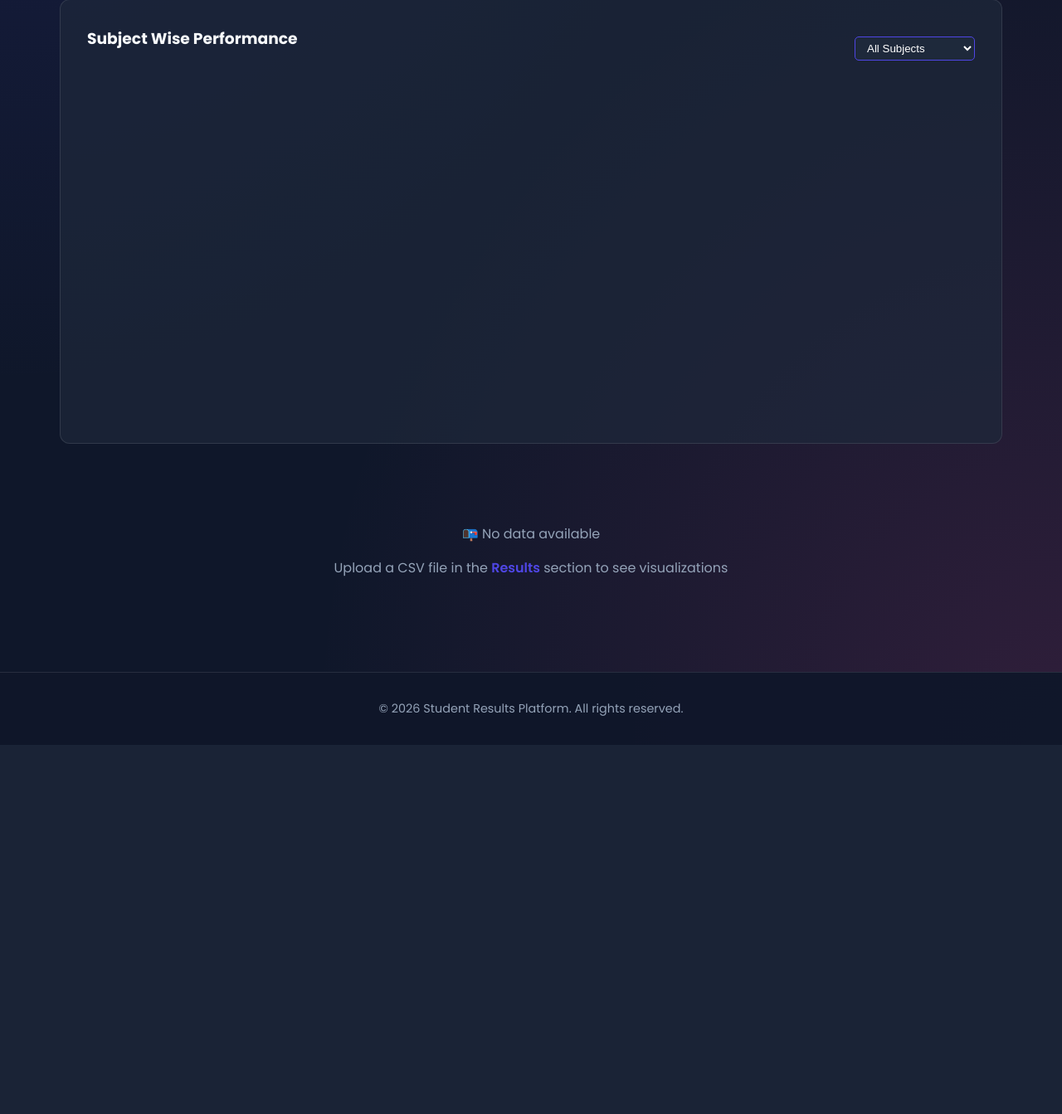
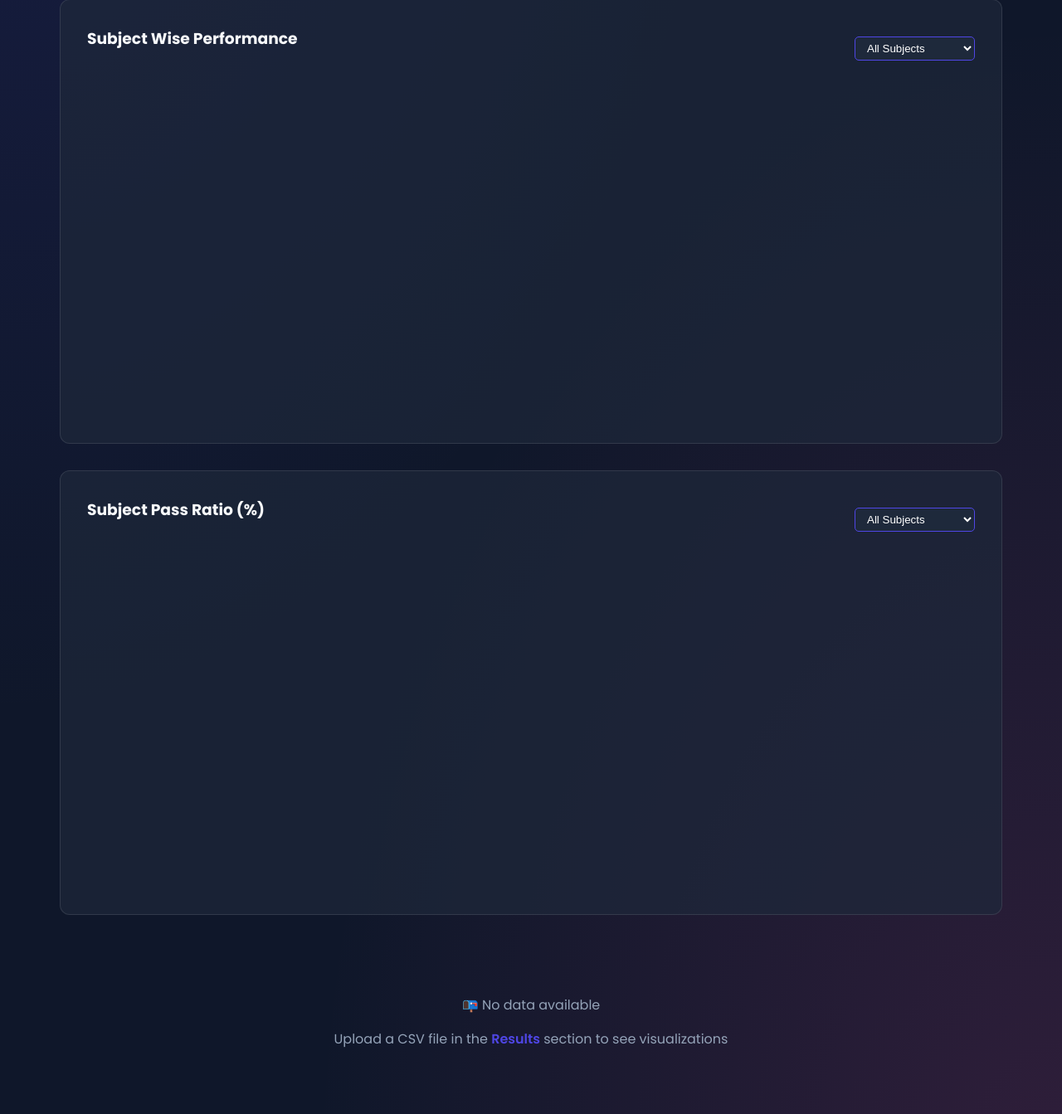
Before and after one commit to shakeebparacha/Result_fatch, a Flask app: page /graphs in a window 1280 px wide. Shown: the part 573-1916 px from the top of the page at 83% size. Before the commit the page ends 1471 px from the top, so only its background shows below. Run offline with Flask 3, Linux system fonts and the light colour scheme; data that the repository does not hold is empty.

Commit message:
% bar chart

```diff
--- a/app.py
+++ b/app.py
@@ -68,7 +68,12 @@ def get_results():
             with open(CSV_FILE, 'r', encoding='utf-8') as f:
                 reader = csv.DictReader(f)
                 results_list = list(reader)
-        return jsonify({"status": "success", "data": results_list})
+
+        response = jsonify({"status": "success", "data": results_list})
+        response.headers['Cache-Control'] = 'no-cache, no-store, must-revalidate'
+        response.headers['Pragma'] = 'no-cache'
+        response.headers['Expires'] = '0'
+        return response
     except Exception as e:
         return jsonify({"status": "error", "message": str(e)}), 500
 
--- a/static/js/graphs.js
+++ b/static/js/graphs.js
@@ -3,6 +3,7 @@
 let pieChart = null;
 let barChart = null;
 let studentPerformanceChart = null;
+let subjectPassRatioChart = null;
 
 document.addEventListener('DOMContentLoaded', function() {
     loadGraphData();
@@ -12,7 +13,7 @@ document.addEventListener('DOMContentLoaded', function() {
 });
 
 function loadGraphData() {
-    fetch('/api/results')
+    fetch('/api/results?_t=' + new Date().getTime())
         .then(response => response.json())
         .then(data => {
             const results = data.data || [];
@@ -29,10 +30,10 @@ function loadGraphData() {
             let failCount = 0;
 
             results.forEach(row => {
-                const status = String(row.Status || '').toUpperCase();
-                if (status === 'PASS') {
+                const status = String(row.Status || '').trim().toUpperCase();
+                if (status === 'PASS' || status.includes('PASS')) {
                     passCount++;
-                } else if (status === 'FAIL') {
+                } else if (status === 'FAIL' || status.includes('FAIL') || status.length > 0) {
                     failCount++;
                 }
             });
@@ -49,6 +50,7 @@ function loadGraphData() {
             renderPieChart(passCount, failCount);
             renderBarChart(passCount, failCount, results.length);
             renderStudentPerformanceChart(results);
+            renderSubjectPassRatioChart(results);
         })
         .catch(error => {
             console.error('Error loading graph data:', error);
@@ -317,9 +319,11 @@ function showNoDataMessage() {
     const pieContainer = document.getElementById('pieChart');
     const barContainer = document.getElementById('barChart');
     const perfContainer = document.getElementById('studentPerformanceChart');
+    const ratioContainer = document.getElementById('subjectPassRatioChart');
     if (pieContainer) pieContainer.style.display = 'none';
     if (barContainer) barContainer.style.display = 'none';
     if (perfContainer) perfContainer.style.display = 'none';
+    if (ratioContainer) ratioContainer.style.display = 'none';
 }
 
 function hideNoDataMessage() {
@@ -332,7 +336,118 @@ function hideNoDataMessage() {
     const pieContainer = document.getElementById('pieChart');
     const barContainer = document.getElementById('barChart');
     const perfContainer = document.getElementById('studentPerformanceChart');
+    const ratioContainer = document.getElementById('subjectPassRatioChart');
     if (pieContainer) pieContainer.style.display = 'block';
     if (barContainer) barContainer.style.display = 'block';
     if (perfContainer) perfContainer.style.display = 'block';
+    if (ratioContainer) ratioContainer.style.display = 'block';
 }
+
+    // Check for subject pass ratio filter
+    const ratioFilterElem = document.getElementById('subjectRatioGroupFilter');
+    if (ratioFilterElem && !ratioFilterElem.hasEventListener) {
+        ratioFilterElem.addEventListener('change', loadGraphData);
+        ratioFilterElem.hasEventListener = true;
+    }
+
+function renderSubjectPassRatioChart(results) {
+    const ctx = document.getElementById('subjectPassRatioChart');
+    if (!ctx) return;
+
+    if (subjectPassRatioChart) {
+        subjectPassRatioChart.destroy();
+    }
+
+    const filterVal = document.getElementById('subjectRatioGroupFilter') ? document.getElementById('subjectRatioGroupFilter').value : 'all';
+    const scienceSubjectsList = ["PHYSICS", "CHEMISTRY", "MATH", "MATHEMATICS", "BIOLOGY", "COMPUTER", "STATISTICS"];
+
+    const subjectStats = {};
+
+    results.forEach(row => {
+        const subjectPassRaw = row.Subject_Pass || "";
+        if (subjectPassRaw && subjectPassRaw !== "All Pass" && subjectPassRaw.includes(":")) {
+            const subjects = subjectPassRaw.split(",");
+            subjects.forEach(s => {
+                const parts = s.split(":");
+                if (parts.length >= 2) {
+                    const subjName = parts[0].trim().toUpperCase();
+                    const subjStatus = parts[1].trim().toUpperCase();
+
+                    const isScience = scienceSubjectsList.some(sci => subjName.includes(sci));
+                    if (filterVal === 'science' && !isScience) return;
+                    if (filterVal === 'arts' && isScience) return;
+
+                    if (!subjectStats[subjName]) {
+                        subjectStats[subjName] = { pass: 0, fail: 0 };
+                    }
+                    if (subjStatus.includes('PASS')) {
+                        subjectStats[subjName].pass++;
+                    } else {
+                        subjectStats[subjName].fail++;
+                    }
+                }
+            });
+        }
+    });
+
+    let labels = Object.keys(subjectStats);
+
+    // Sort labels by pass ratio descending
+    labels.sort((a, b) => {
+        const totalA = subjectStats[a].pass + subjectStats[a].fail;
+        const totalB = subjectStats[b].pass + subjectStats[b].fail;
+        const ratioA = totalA > 0 ? (subjectStats[a].pass / totalA) * 100 : 0;
+        const ratioB = totalB > 0 ? (subjectStats[b].pass / totalB) * 100 : 0;
+        return ratioB - ratioA;
+    });
+
+    const ratioData = labels.map(l => {
+        const total = subjectStats[l].pass + subjectStats[l].fail;
+        return total > 0 ? ((subjectStats[l].pass / total) * 100).toFixed(1) : 0;
+    });
+
+    subjectPassRatioChart = new Chart(ctx, {
+        type: 'bar',
+        data: {
+            labels: labels,
+            datasets: [{
+                label: 'Pass Ratio (%)',
+                data: ratioData,
+                backgroundColor: 'rgba(56, 189, 248, 0.8)', // vibrant sky blue
+                borderColor: 'rgba(56, 189, 248, 1)',
+                borderWidth: 1
+            }]
+        },
+        options: {
+            responsive: true,
+            maintainAspectRatio: false,
+            scales: {
+                x: {
+                    ticks: { color: '#f8fafc' },
+                    grid: { color: 'rgba(255, 255, 255, 0.1)' }
+                },
+                y: {
+                    beginAtZero: true,
+                    max: 100,
+                    ticks: { color: '#f8fafc', stepSize: 20 },
+                    grid: { color: 'rgba(255, 255, 255, 0.1)' }
+                }
+            },
+            plugins: {
+                legend: { labels: { color: '#f8fafc' } },
+                tooltip: {
+                    backgroundColor: 'rgba(0, 0, 0, 0.9)',
+                    titleColor: '#f8fafc',
+                    bodyColor: '#f8fafc',
+                    borderColor: '#0ea5e9',
+                    borderWidth: 1,
+                    callbacks: {
+                        label: function(context) {
+                            return context.raw + '% Passed';
+                        }
+                    }
+                }
+            }
+        }
+    });
+}
--- a/static/js/results.js
+++ b/static/js/results.js
@@ -103,7 +103,7 @@ function loadResults() {
     const loadingSpinner = document.getElementById('loadingSpinner');
     if (loadingSpinner) loadingSpinner.style.display = 'flex';
 
-    fetch('/api/results')
+    fetch('/api/results?_t=' + new Date().getTime())
         .then(response => response.json())
         .then(data => {
             allData = data.data || [];
--- a/templates/graphs.html
+++ b/templates/graphs.html
@@ -74,6 +74,21 @@
                     <canvas id="studentPerformanceChart"></canvas>
                 </div>
             </div>
+
+            <!-- Subject Pass Ratio Bar -->
+            <div class="chart-card chart-card-full">
+                <div style="display: flex; justify-content: space-between; align-items: center; margin-bottom: 1rem;">
+                    <h3>Subject Pass Ratio (%)</h3>
+                    <select id="subjectRatioGroupFilter" style="padding: 5px 10px; background: #1e293b; color: white; border: 1px solid #4f46e5; border-radius: 5px;">
+                        <option value="all">All Subjects</option>
+                        <option value="science">Science Subjects</option>
+                        <option value="arts">Arts Subjects</option>
+                    </select>
+                </div>
+                <div style="height: 400px; position: relative;">
+                    <canvas id="subjectPassRatioChart"></canvas>
+                </div>
+            </div>
         </div>
 
         <!-- No Data Message -->
```
